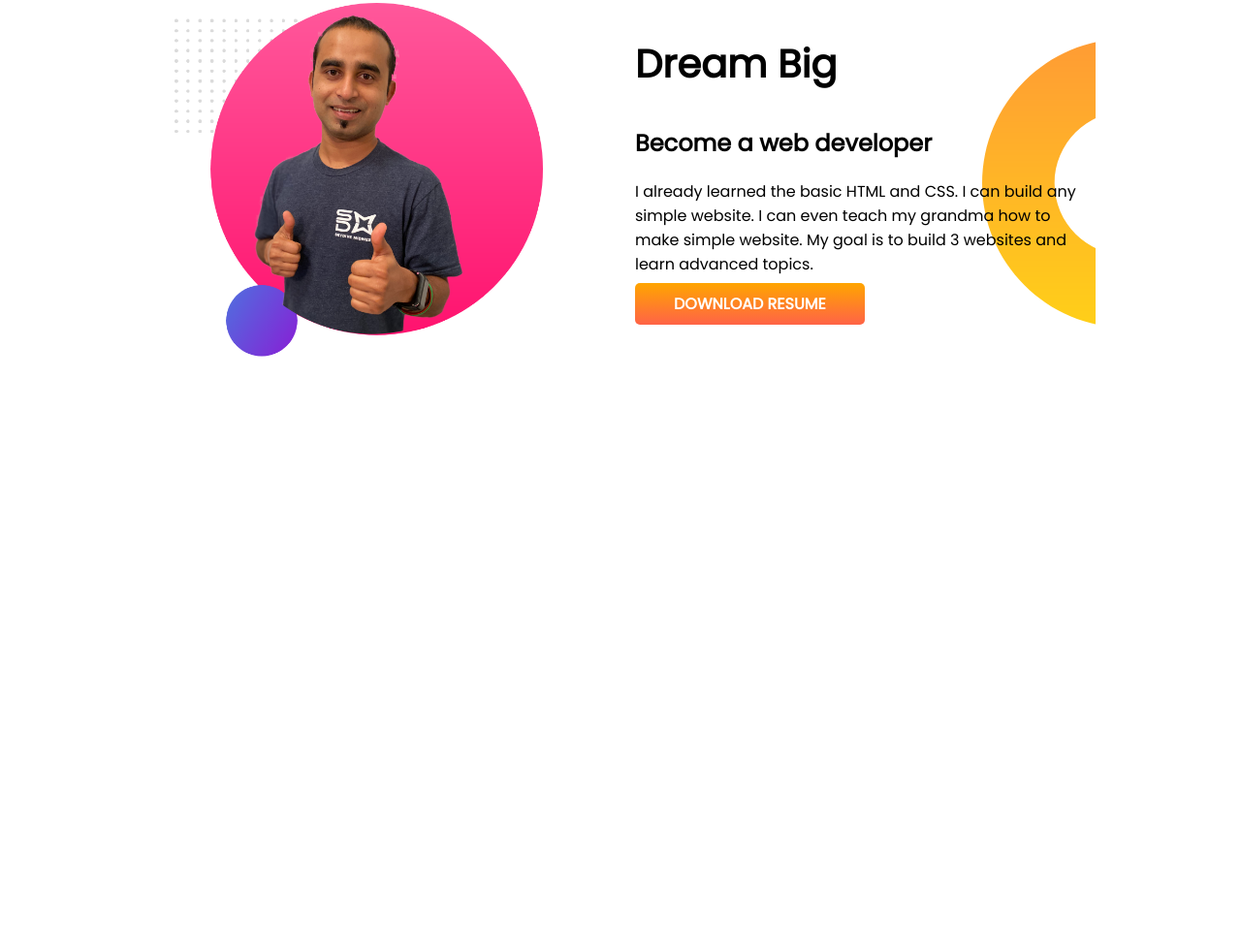
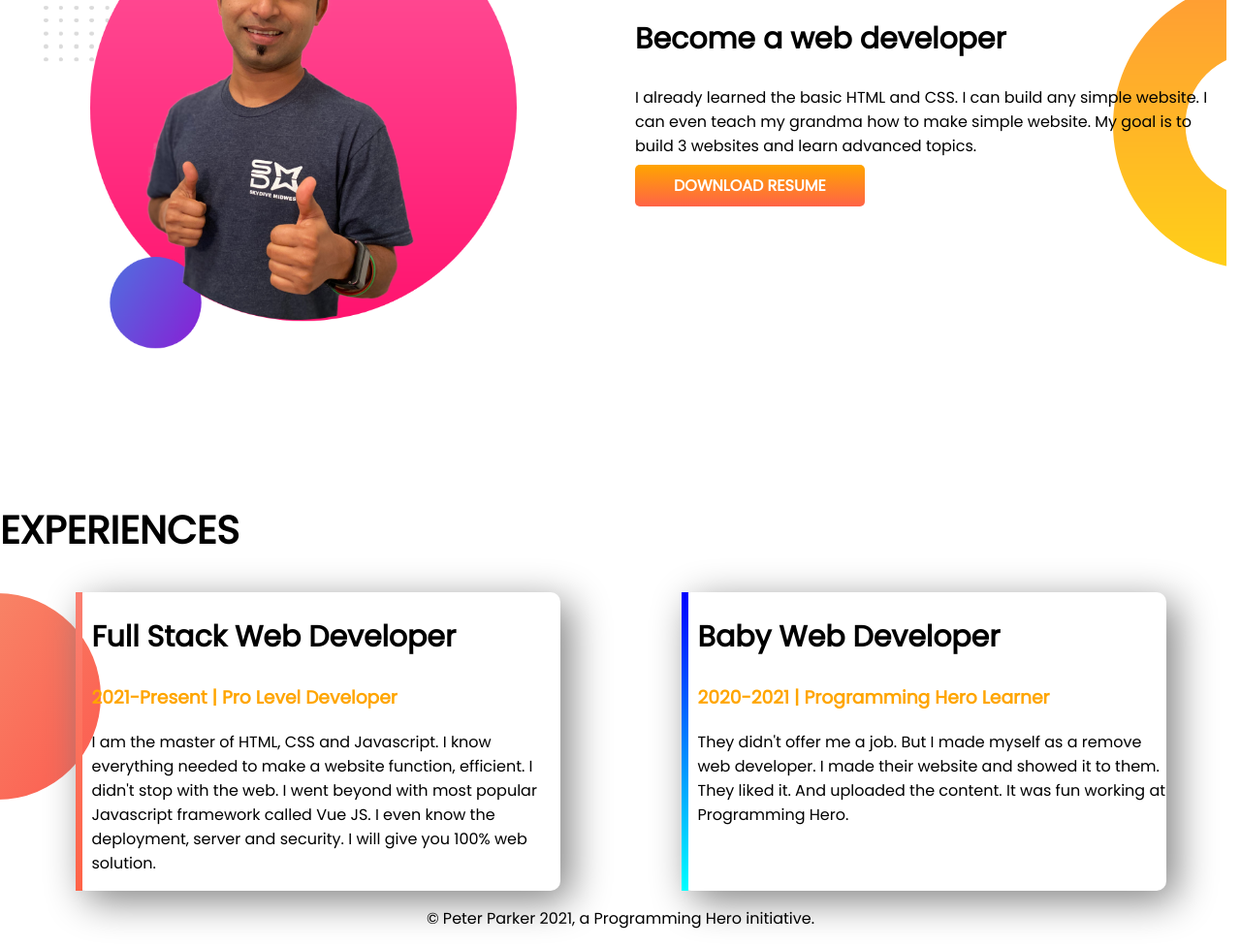
Before and after one commit to MrMosses/developer-portfolio, a plain HTML site: page index.html in a window 1280 px wide. Shown: the part 765-1741 px from the top of the page at 97% size. Before the commit the page ends 1290 px from the top, so only its background shows below. Drawn offline with Linux system fonts and the light colour scheme.

Commit message:
footer added

```diff
--- a/index.html
+++ b/index.html
@@ -13,7 +13,7 @@
 </head>
 
 <body>
-    <section class="top-banner">
+    <section class="top-banner flexible-container">
         <div class="half-width">
             <h1>Welcome To</h1>
             <h1><span class="orange-color">Mamunur Rashid</span> World!</h1>
@@ -29,7 +29,7 @@
             <img src="images/Rashid-with bg.png" alt="">
         </div>
     </section>
-    <section class="dream-big">
+    <section class="dream-big flexible-container">
         <div class="half-width">
             <img src="images/jhankar2.png" alt="">
         </div>
@@ -40,8 +40,31 @@
                 to make simple website. My goal is to build 3 websites and learn advanced topics.</p>
             <a class="link-button" target="_blank" href="">DOWNLOAD RESUME</a>
         </div>
+    </section>
+    <section class="experience-area">
+        <h1>EXPERIENCES</h1>
+        <div class="flexible-container">
+            <div id="full-stack-experience" class="experience-item">
+                <h2>Full Stack Web Developer</h2>
+                <h3 class="orange-color">2021-Present | Pro Level Developer</h3>
+                <p>I am the master of HTML, CSS and Javascript. I know everything needed to make a website function,
+                    efficient. I didn't stop with the web. I went beyond with most popular Javascript framework called
+                    Vue
+                    JS. I even know the deployment, server and security. I will give you 100% web solution.</p>
+            </div>
+            <div id="web-dev-experience" class="experience-item">
+                <h2>Baby Web Developer</h2>
+                <h3 class="orange-color">2020-2021 | Programming Hero Learner</h3>
+                <p>They didn't offer me a job. But I made myself as a remove web developer. I made their website and
+                    showed
+                    it to them. They liked it. And uploaded the content. It was fun working at Programming Hero.</p>
+            </div>
+        </div>
 
     </section>
+    <footer>
+        <p>© Peter Parker 2021, a Programming Hero initiative.</p>
+    </footer>
 
 </body>
 
--- a/style.css
+++ b/style.css
@@ -5,12 +5,15 @@ body{
 h1{
     font-size: 40px;
 }
+h2{
+    font-size: 30px;
+}
 .orange-color{
     color: orange;
 }
-section{
+.flexible-container{
     display: flex;
-    margin: 150px;
+    margin: 15px;
 }
 .half-width{
     width: 50%;
@@ -36,4 +39,32 @@ section{
     background-image: url(images/dream-bg.png);
     background-repeat: no-repeat;
     background-position: right;
+    margin-top: 150px;
 }
+.experience-item{
+    width: 40%;
+    margin-left: 5%;
+    margin-right: 5%;
+    padding-left: 10px;
+    border-radius: 10px;
+    box-shadow: 10px 10px 40px gray;
+}
+.experience-area{
+    background-image: url(images/exp-bg.png);
+    background-repeat: no-repeat;
+    background-position: left;
+    margin-top: 150px;
+}
+#web-dev-experience{
+    border-left: 7px solid;
+    border-image: linear-gradient(blue, cyan);
+    border-image-slice: 1;
+}
+#full-stack-experience{
+    border-left: 7px solid;
+    border-image: linear-gradient(salmon, tomato);
+    border-image-slice: 1;
+}
+footer p{
+    text-align: center;
+}
```
Also changed, not shown: showOff/my.jpg (deleted), 4 other files.
